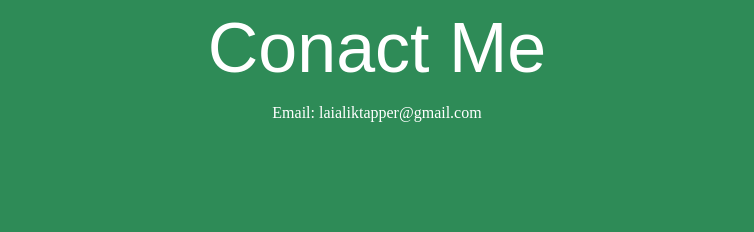
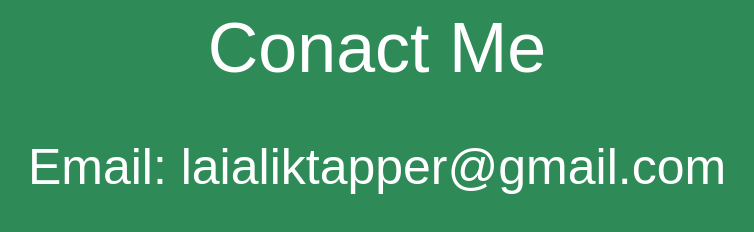
Before and after one commit to laialitapper/laialitapper.github.io, a plain HTML site: page contact.html in a window 1280 px wide. Shown: the whole page, without its empty margins (263-1017 px from the left). Drawn offline with Linux system fonts and the light colour scheme.

Commit message:
Update contact.html

```diff
--- a/contact.html
+++ b/contact.html
@@ -3,11 +3,10 @@
 <body style="background-color:seagreen">
 <center>
     <h id="heading" style="color:white ">Conact Me</h>
-    <p id="blurb" style="color:white">Email: laialiktapper@gmail.com</p>
+    <p style="font-size:50px;color:white;font-family: Ariel, sans-serif;">Email: laialiktapper@gmail.com</p>
 </center>
 <script>
     document.getElementById("heading").style.font = "70px ariel, sans-serif";
-    document.getElementById("blurb").style.font = "30 ariel, sans-serif";
 </script>
 </body>
 </html>
```
